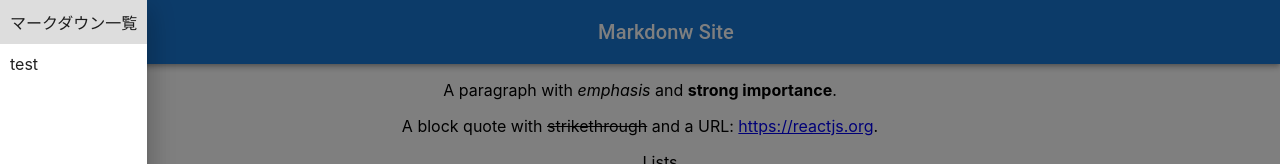
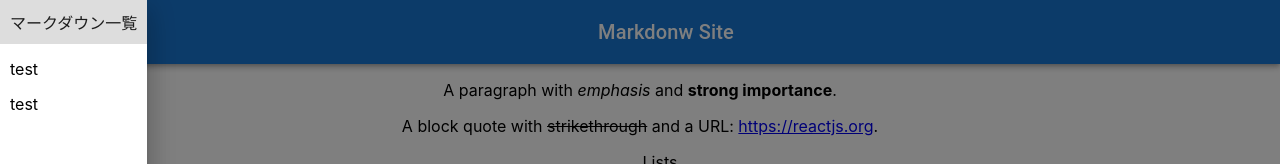
Before and after one commit to kbc18a11/markdown-site, a React (Vite) app: page / in a window 1280 px wide. Both pictures are taken after a click on the button "menu". Shown: the top 164 px of the page. Built offline with nearby package versions, Linux system fonts and the light colour scheme.

Commit message:
サイドバーの修正

```diff
--- a/src/App.tsx
+++ b/src/App.tsx
@@ -3,6 +3,7 @@ import { BrowserRouter, Routes, Route } from 'react-router-dom';
 import { Header } from 'components/header/Header';
 import { Index } from 'pages/Index';
 import { initMarkdownTextList } from 'stores/MarkdownTextListStore';
+import { DisplayMarkdown } from 'pages/DisplayMarkdown';
 
 const App = () => {
   initMarkdownTextList();
@@ -12,6 +13,10 @@ const App = () => {
       <BrowserRouter>
         <Header />
         <Routes>
+          <Route
+            path="markdown/:id"
+            element={<DisplayMarkdown />}
+          />
           <Route
             index
             element={<Index />}
--- a/src/components/header/Header.tsx
+++ b/src/components/header/Header.tsx
@@ -5,17 +5,24 @@ import Toolbar from '@mui/material/Toolbar';
 import Typography from '@mui/material/Typography';
 import IconButton from '@mui/material/IconButton';
 import MenuIcon from '@mui/icons-material/Menu';
-import { Drawer, Link } from '@mui/material';
+import { Drawer } from '@mui/material';
 import { initialState, reducer } from 'stores/MarkdownTextListStore';
 import { styled } from '@mui/system';
+import { Link } from 'react-router-dom';
 
 const DisplayMarkDowntextListTitle = styled('div')({
   padding: '10px',
   backgroundColor: '#DDDDDD',
 });
 
-const DisplayMarkDowntextListItem = styled('div')({
-  margin: '10px 0 0 10px',
+const DisplayMarkDowntextListItem = styled(Link)({
+  margin: '15px 0 0 10px',
+  textDecoration: 'none',
+  ':hover': {
+    textDecoration: 'none',
+  },
+  display: 'block',
+  color: 'black',
 });
 
 export const Header = () => {
@@ -36,16 +43,12 @@ export const Header = () => {
    * @returns マークダウン名前の一覧
    */
   const displayMarkDowntextList = () => markdownTextList.map((markdownText) => (
-    <Link
+    <DisplayMarkDowntextListItem
       key={markdownText.id}
-      href="/"
-      underline="none"
-      color="inherit"
+      to={`markdown/${markdownText.id}`}
     >
-      <DisplayMarkDowntextListItem>
-        {markdownText.name}
-      </DisplayMarkDowntextListItem>
-    </Link>
+      {markdownText.name}
+    </DisplayMarkDowntextListItem>
   ));
 
   return (
--- /dev/null
+++ b/src/pages/DisplayMarkdown.tsx
@@ -0,0 +1,33 @@
+import ReactMarkdown from 'react-markdown';
+import remarkGfm from 'remark-gfm';
+import { useState } from 'react';
+import { useParams } from 'react-router-dom';
+
+export const DisplayMarkdown = () => {
+  const urlParams = useParams<{ id: string }>();
+
+  const [markdown] = useState(`A paragraph with *emphasis* and **strong importance**.
+
+> A block quote with ~strikethrough~ and a URL: https://reactjs.org.
+
+* Lists
+* [ ] todo
+* [x] done
+
+A table:
+
+| a | b |
+| - | - |
+`);
+
+  return (
+    <div>
+      {urlParams}
+      <ReactMarkdown
+        remarkPlugins={[remarkGfm]}
+      >
+        {markdown}
+      </ReactMarkdown>
+    </div>
+  );
+};
--- a/src/stores/MarkdownTextListStore.ts
+++ b/src/stores/MarkdownTextListStore.ts
@@ -12,7 +12,12 @@ export const initialState: MarkdownText[] = [];
  */
 export const initMarkdownTextList = () => {
   initialState[0] = {
-    id: -1,
+    id: 0,
+    name: 'test',
+    text: 'test',
+  };
+  initialState[1] = {
+    id: 1,
     name: 'test',
     text: 'test',
   };
```
